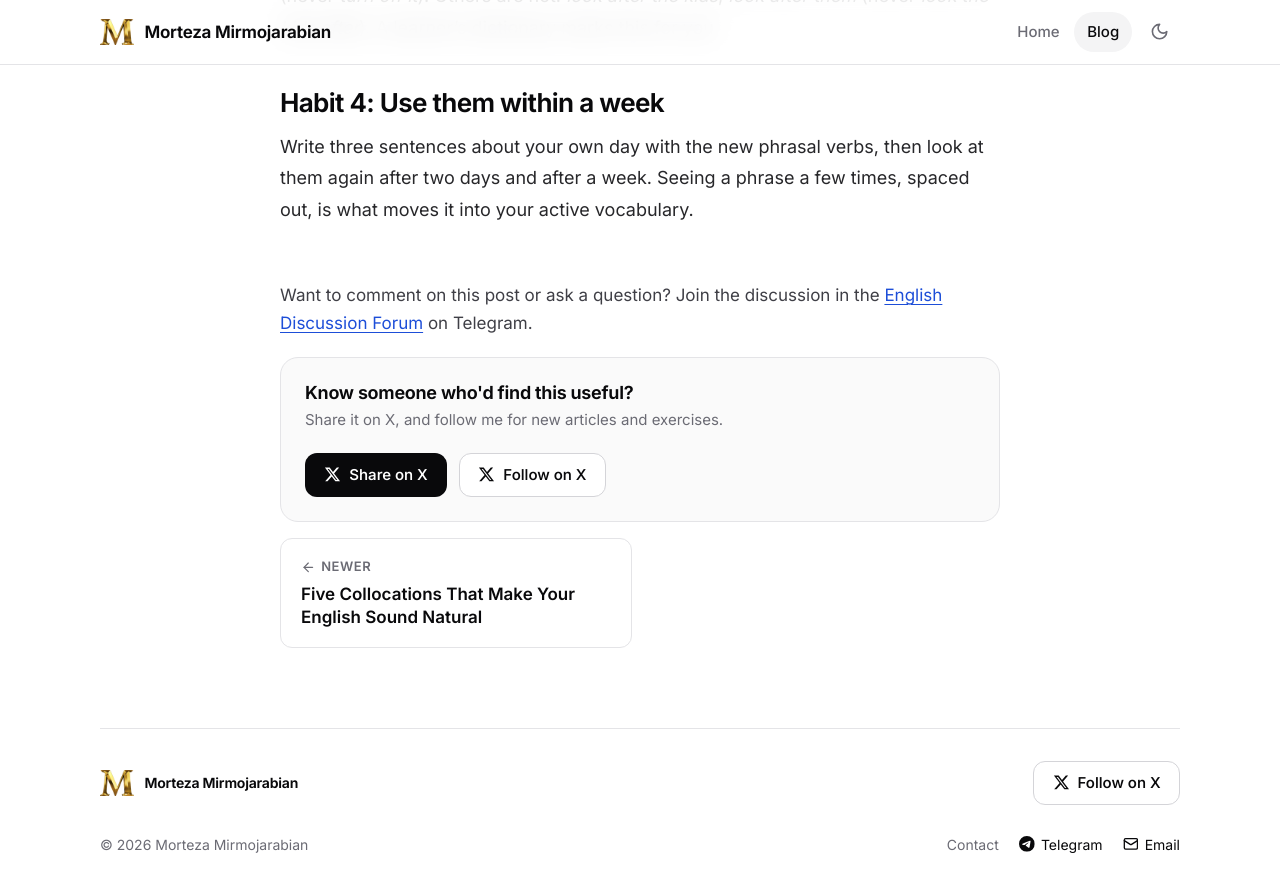
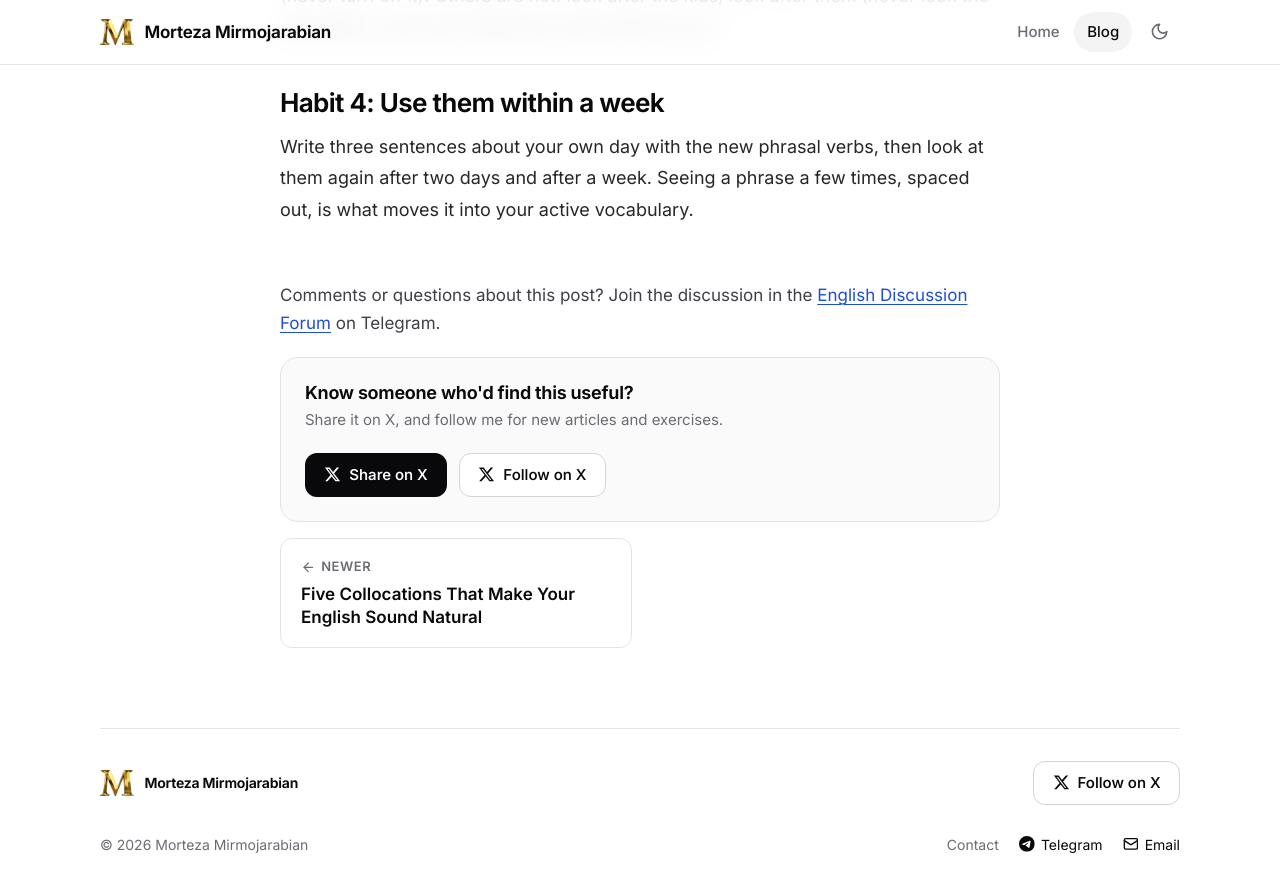
Before and after one commit to MortezaMirmojarabian/MortezaMirmojarabian.github.io, a Jekyll site: the page built from _posts/2026-10-10-learning-phrasal-verbs.md, in a window 1280 px wide and 900 px high, scrolled down 1571 px. Shown: the top 892 px of the window. Built offline with Jekyll 4.4.1, drawn with Linux system fonts in a browser that asks for light colours.

Commit message:
Add files via upload

```diff
--- a/_layouts/post.html
+++ b/_layouts/post.html
@@ -45,7 +45,7 @@ layout: default
   {% include exercise.html %}
 
   <footer class="post-footer">
-    <p class="post-discuss">Want to comment on this post or ask a question? Join the discussion in the <a href="https://t.me/{{ site.telegram_group }}" target="_blank" rel="noopener noreferrer">{{ site.telegram_group_name | escape }}<span class="sr-only"> (opens in a new tab)</span></a> on Telegram.</p>
+    <p class="post-discuss">Comments or questions about this post? Join the discussion in the <a href="https://t.me/{{ site.telegram_group }}" target="_blank" rel="noopener noreferrer">{{ site.telegram_group_name | escape }}<span class="sr-only"> (opens in a new tab)</span></a> on Telegram.</p>
 
     <aside class="share-card" aria-labelledby="share-title">
       <div>
```
